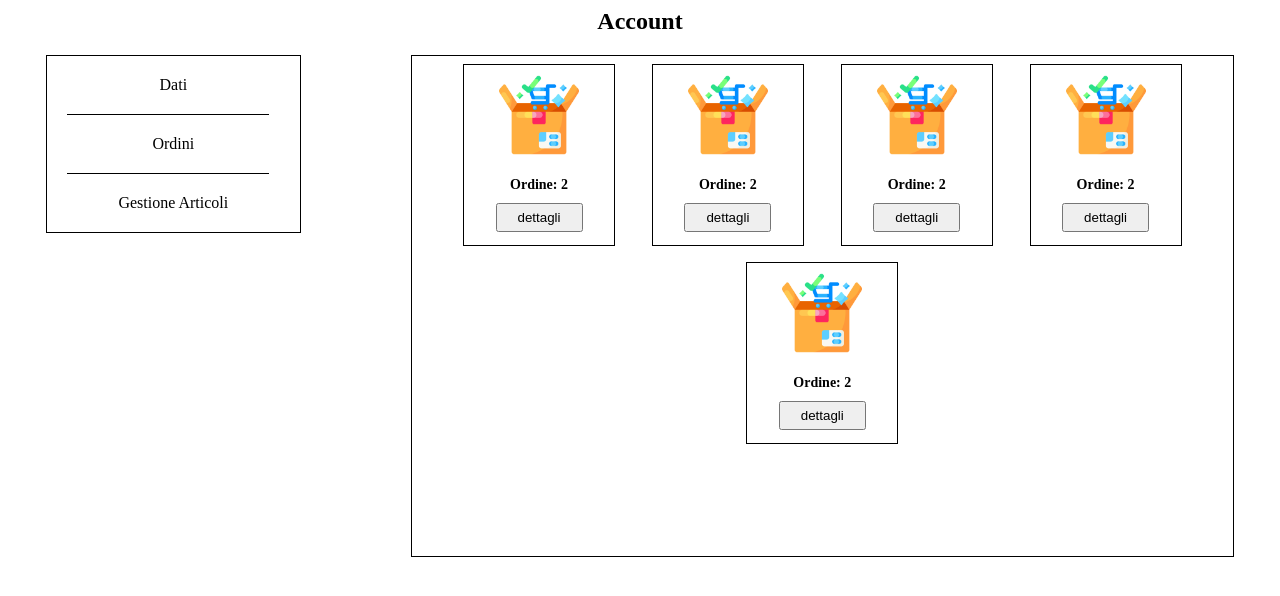
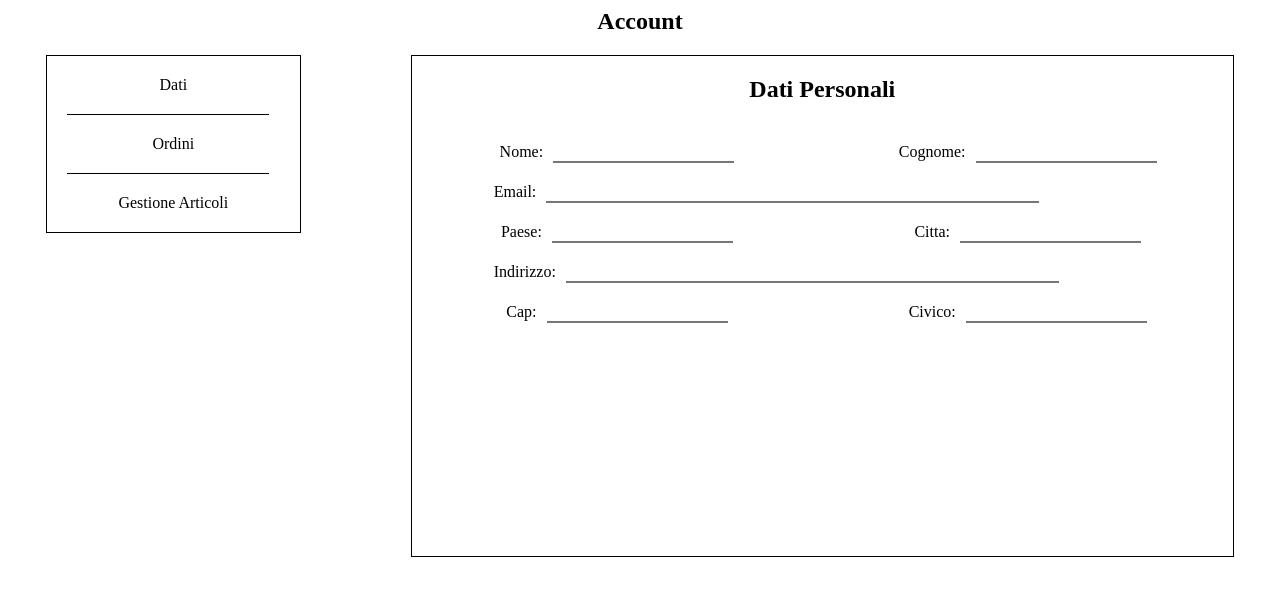
Before and after one commit to EdoardoPuce/webproject, a PHP site: page /template/account.php in a window 1280 px wide. Shown: the top 596 px of the page. Run offline with PHP 8.4, Linux system fonts and the light colour scheme.

Commit message:
aggiunta sezione Dati Personali

```diff
--- /dev/null
+++ b/css/dati-personali.css
@@ -0,0 +1,44 @@
+
+div > ul{
+    padding: 0px;
+}
+
+div > ul > li{
+    list-style: none;
+}
+
+div > ul > li > input{
+    border-top: none;
+    border-left: none;
+    border-right: none;
+    margin-left: 10px;
+}
+
+div > ul > li:first-child, div > ul > li:nth-child(4), div > ul > li:nth-child(6), div > ul > li:nth-child(8){
+    display: inline;
+    float: left;
+    margin-left: 5%;
+}
+
+div > ul > li:nth-child(2), div > ul > li:nth-child(5), div > ul > li:nth-child(7){
+    float: right;
+    display: block;
+    margin-right: 5%;
+}
+
+div > ul > li:first-child, div > ul > li:nth-child(4), div > ul > li:nth-child(8), div > ul > li:nth-child(2), div > ul > li:nth-child(5), div > ul > li:nth-child(7){
+    margin-top: 20px;
+    width: 40%;
+}
+
+div > ul > li:nth-child(3), div > ul > li:nth-child(6){
+    float: left;
+    width: 100%;
+    text-align: start;
+    margin-top: 20px;
+    margin-left: 10%;
+}
+
+div > ul > li:nth-child(3) > input, div > ul > li:nth-child(6) > input{
+    width: 60%;
+}
--- a/template/account.php
+++ b/template/account.php
@@ -11,7 +11,7 @@
     </aside>
     <section>
         <?php
-            require("box-dettagli.php");
+            require("dati-personali.php");
         ?>
     </section>
 </section>
--- /dev/null
+++ b/template/dati-personali.php
@@ -0,0 +1,30 @@
+<link rel="stylesheet" type="text/css" href="./css/dati-personali.css" />
+<div>
+    <h2>Dati Personali</h2>
+    <ul>
+        <li>
+            <label for="nome">Nome:</label><input type="text" id="nome" name="nome" />
+        </li>
+        <li>
+            <label for="cognome">Cognome:</label><input type="text" id="cognome" name="cognome" />
+        </li>
+        <li>
+            <label for="email">Email:</label><input type="text" id="email" name="email" />
+        </li>
+        <li>
+            <label for="paese_iva">Paese:</label><input type="text" id="paese_iva" name="paese_iva" />
+        </li>
+        <li>
+            <label for="citta">Citta:</label><input type="text" id="citta" name="citta" />
+        </li>
+        <li>
+            <label for="indirizzo">Indirizzo:</label><input type="text" id="indirizzo" name="indirizzo" />
+        </li>
+        <li>
+            <label for="civico">Civico:</label><input type="text" id="civico" name="civico" />
+        </li>
+        <li>
+            <label for="cap">Cap:</label><input type="text" id="cap" name="cap" />
+        </li>
+    </ul>
+</div>
```
